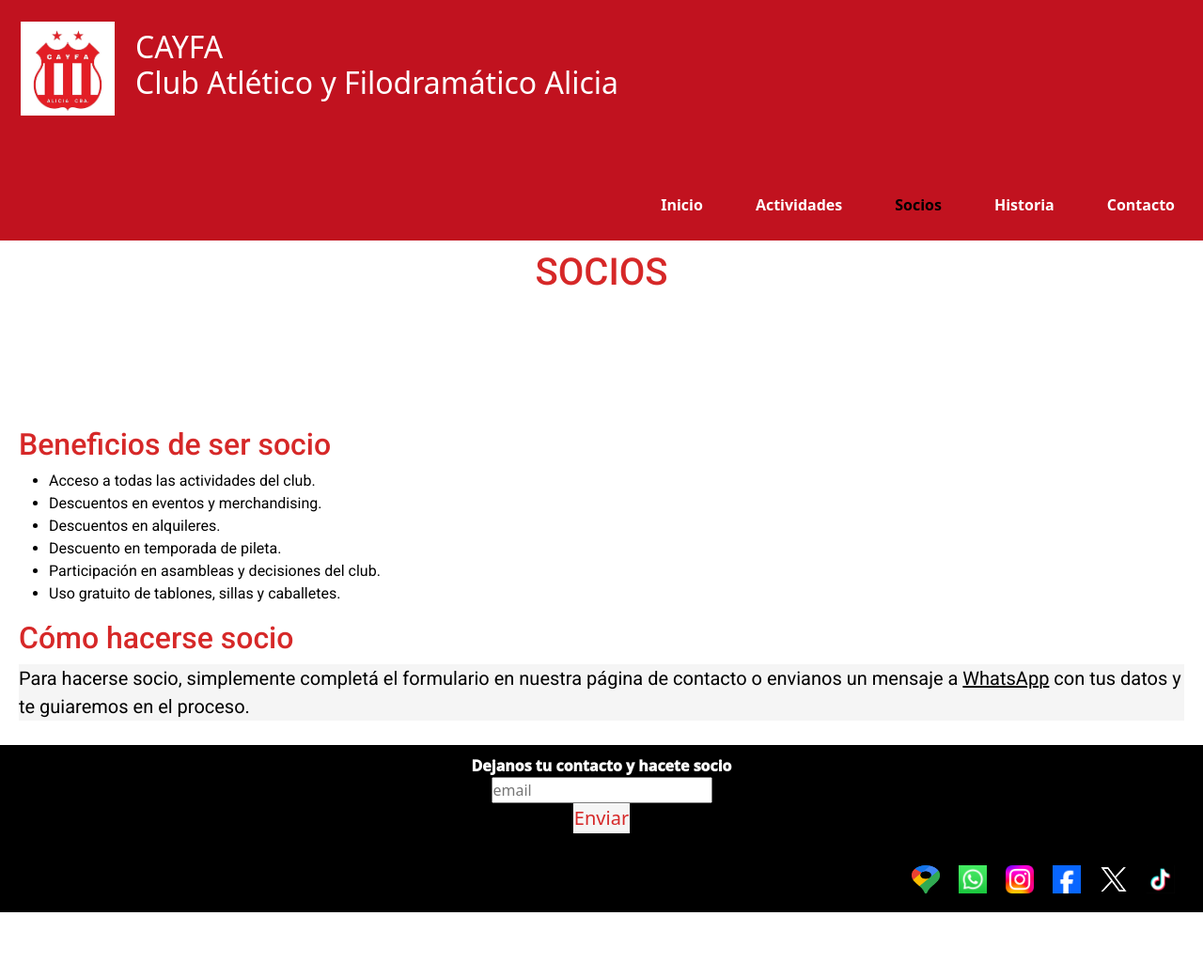
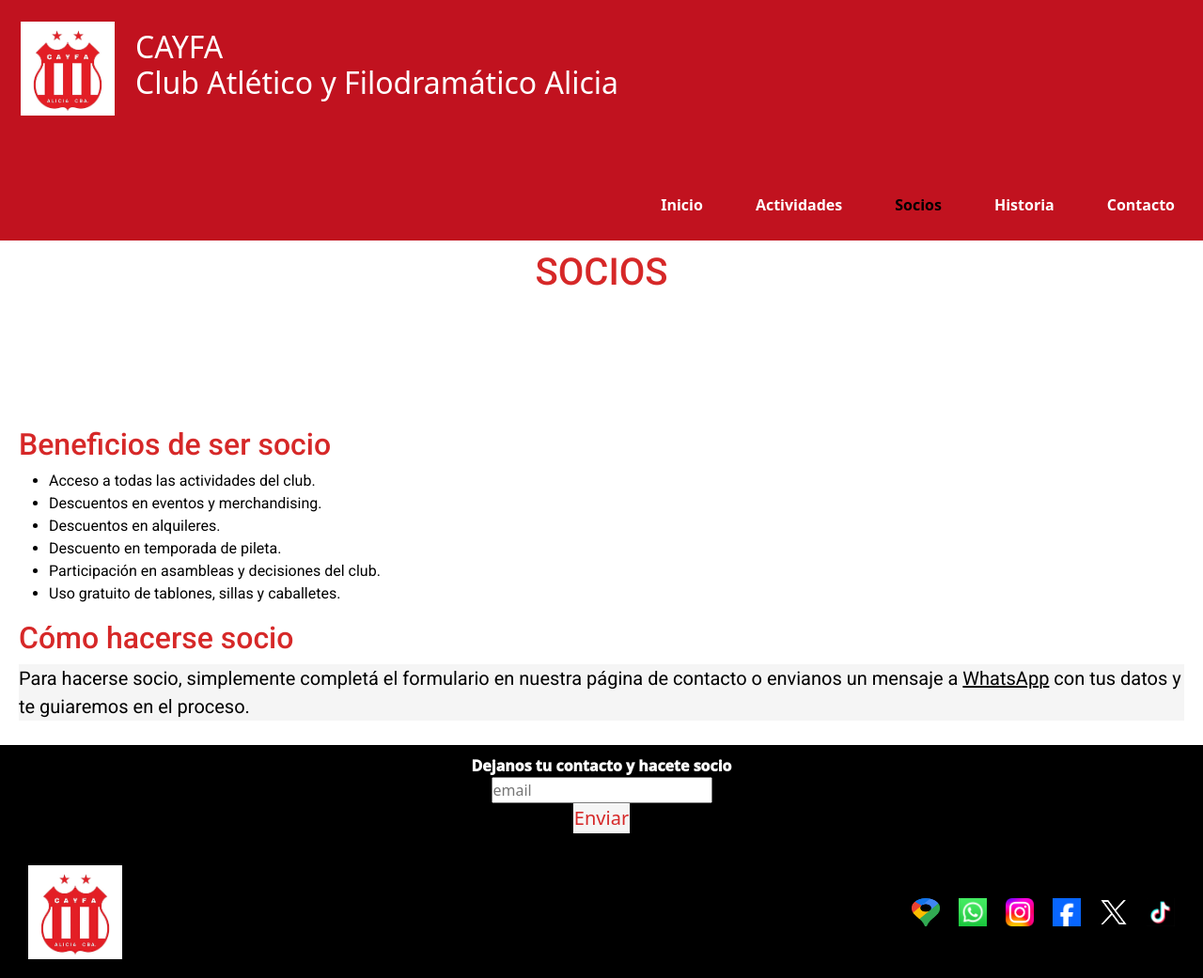
Before and after one commit to lautarobenitez-lab/Repositorio-curso-Corderhouse, a website: page pages/socios.html in a window 1280 px wide. Shown: the whole page at 94% size. Before the commit the page ends 971 px from the top, so only its background shows below. Drawn offline with nearby package versions, Linux system fonts and the light colour scheme.

Commit message:
escudo en footer

```diff
--- a/pages/socios.html
+++ b/pages/socios.html
@@ -93,6 +93,11 @@
         </form> <br>
 
         <div class="redes">
+
+            <div class="escudo_footer">
+                <img src="../assets/img/escudo .png" alt="cayfa">
+            </div>
+
             <a href="https://maps.app.goo.gl/SyXYisT9Ajb8aJf88" target="_blank">
                 <img src="../assets/social media/maps.png" alt="maps">
             </a>
--- a/scss/layout/_footer.scss
+++ b/scss/layout/_footer.scss
@@ -18,11 +18,18 @@ footer{
 
 /*estilo redes sociales en el footer*/
 .redes {
-    @include flex(end, center, row, $md);
+    @include flex(flex-end, center, row, $md);
     padding: $xs;
 
     img {             /*iconos de redes sociales tamaño*/
         @include size($img-sm, $img-sm);
+    }
+
+    .escudo_footer {
+        margin-right: auto;
+        img {           /*icono escudo tamaño*/
+            @include size($img-lg, $img-lg);
+        }
     }
 }
 
@@ -37,6 +44,12 @@ footer{
 
         img {           /*iconos de redes sociales tamaño*/
             @include size($img-xs, $img-xs);
+        }
+
+        .escudo_footer {
+            img {           /*icono escudo tamaño*/
+                @include size($img-md, $img-md);
+            }
         }
     }
 }
```
Also changed, not shown: index.html (+6 -0 lines), pages/actividades.html (+5 -0 lines), pages/contacto.html (+5 -0 lines), pages/historia.html (+5 -0 lines), css/style.css, 1 other file.
